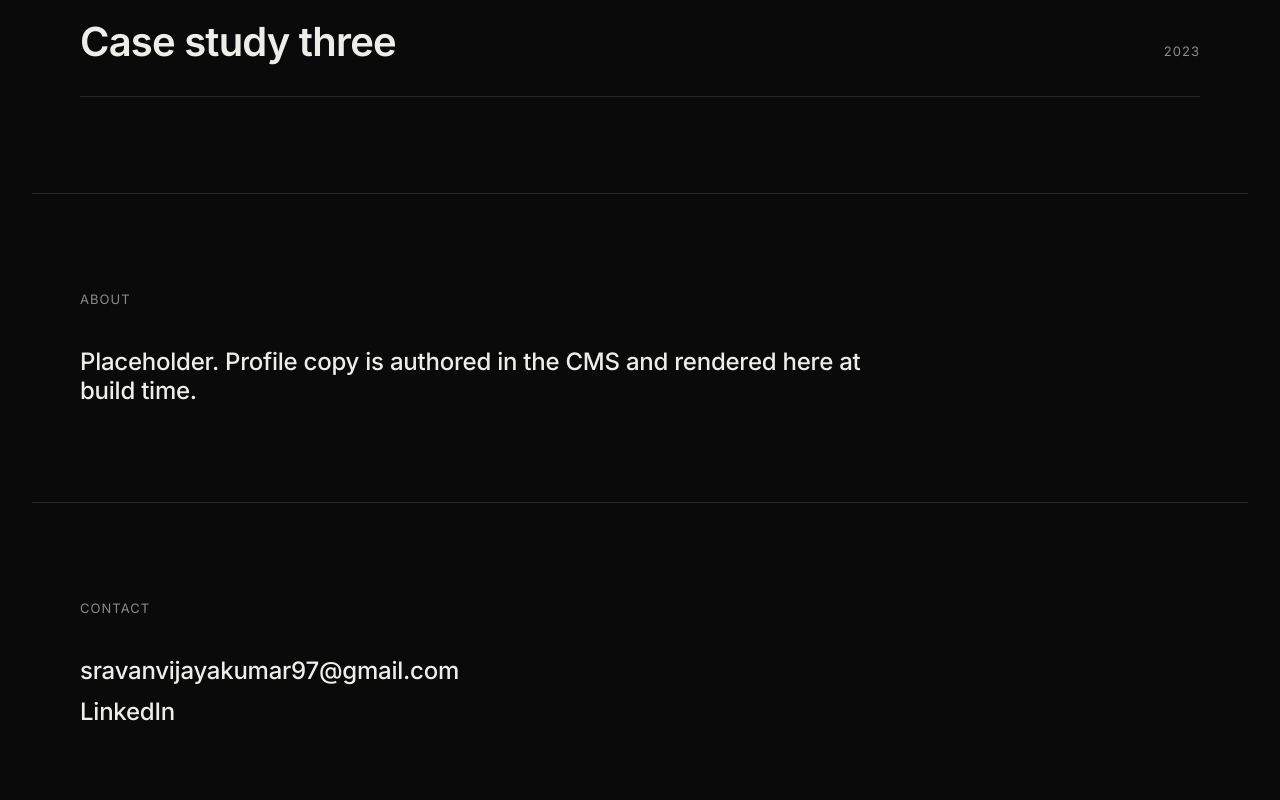
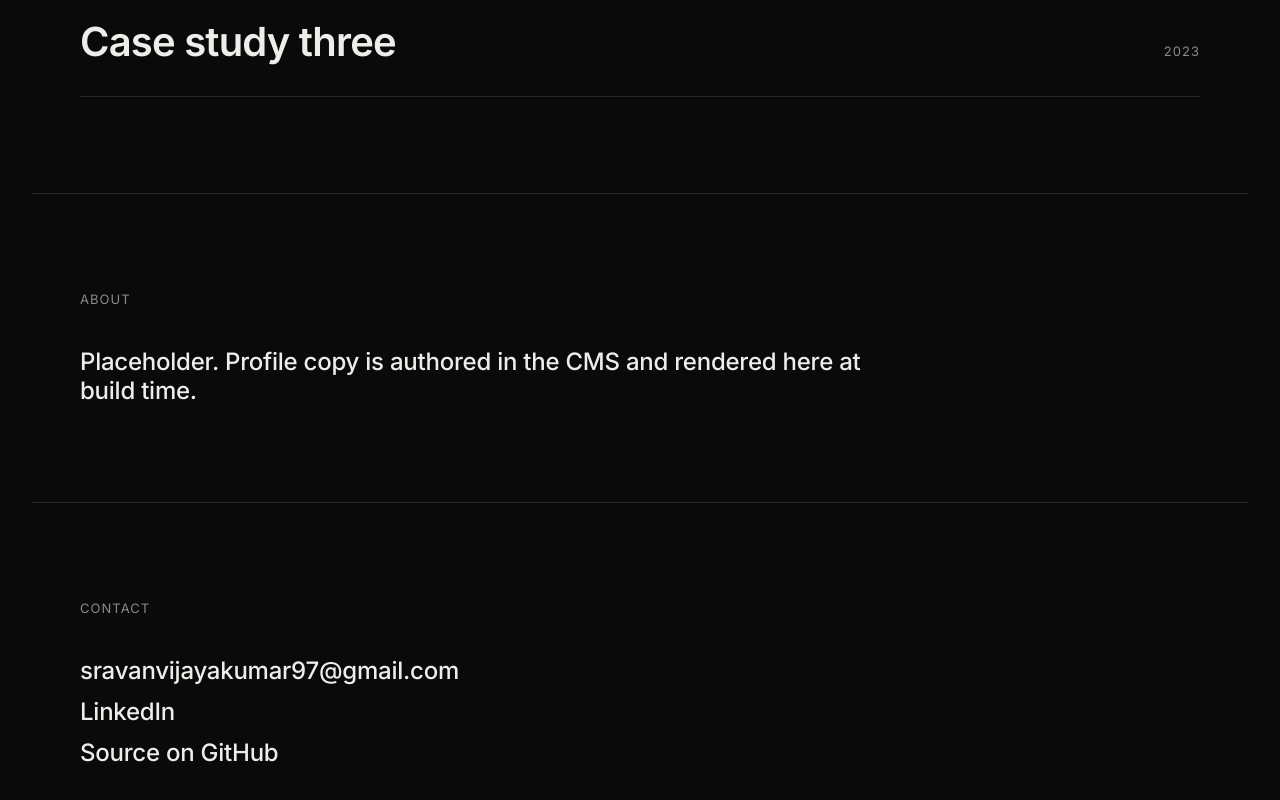
Before and after one commit to SravanV12/sravan-portfolio-2026, a Next.js app: page / in a window 1280 px wide. Shown: the part 1185-1985 px from the top of the page. Built offline with nearby package versions, Linux system fonts and the light colour scheme.

Commit message:
Add repository link to contact section and README

```diff
--- a/src/app/page.tsx
+++ b/src/app/page.tsx
@@ -64,6 +64,15 @@ export default function HomePage() {
               LinkedIn
             </a>
           </li>
+          <li>
+            <a
+              href="https://github.com/SravanV12/sravan-portfolio-2026"
+              rel="noreferrer"
+              target="_blank"
+            >
+              Source on GitHub
+            </a>
+          </li>
         </ul>
       </Container>
     </main>
```
Also changed, not shown: 1 other file (tests, documents, lock files or other folders).
